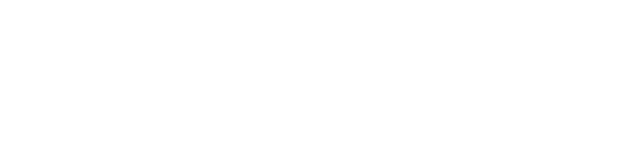
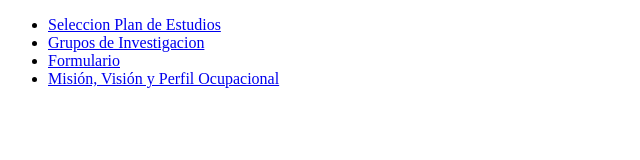
Before and after one commit to Aponte97/Programacion-III, a plain HTML site: page index.html in a window 1280 px wide. Shown: the whole page, without its empty margins (0-640 px from the left). Drawn offline with Linux system fonts and the light colour scheme.

Commit message:
lista menu de navegacion

```diff
--- a/index.html
+++ b/index.html
@@ -8,6 +8,15 @@
     <link rel="icon" href="logo-uptc-hr.ico">
 </head>
 <body>
-
+    <header>
+        <nav class="menu">
+            <ul>
+                <li><a href="#seleccion  plan de estudios">Seleccion Plan de Estudios</a></li>
+                <li><a href="#grupos de investigacion">Grupos de Investigacion</a></li>
+                <li><a href="#formulario">Formulario</a></li>
+                <li><a href="#mision-vision">Misión, Visión y Perfil Ocupacional</a></li>
+            </ul>
+        </nav>
+    </header>
 </body>
 </html>
```
